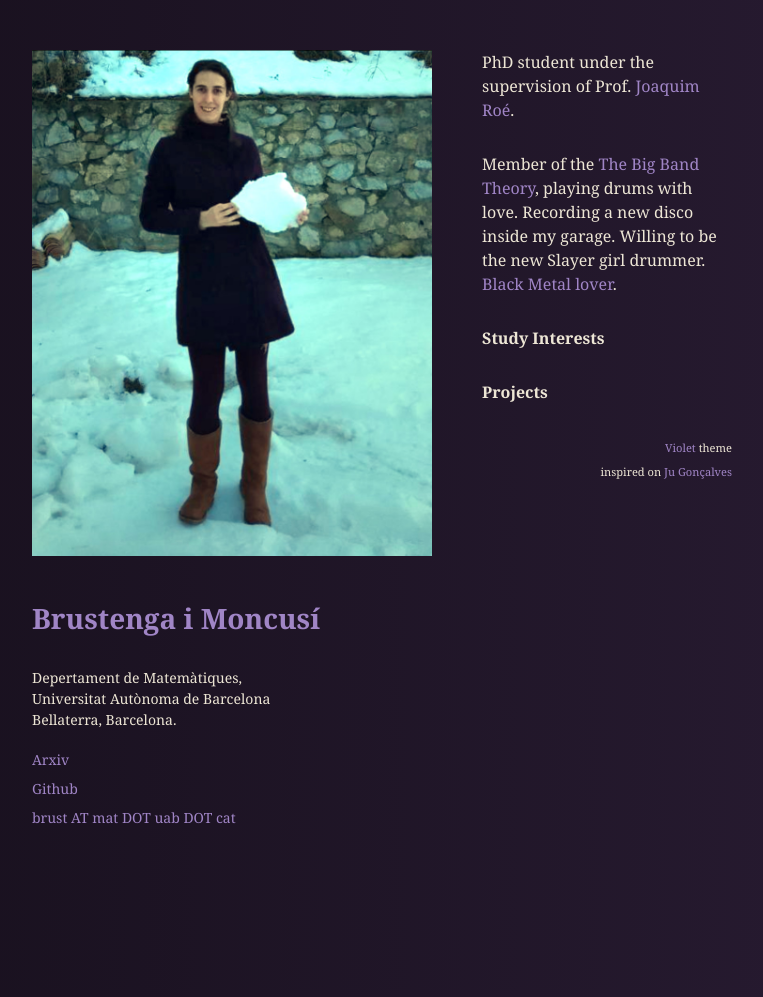
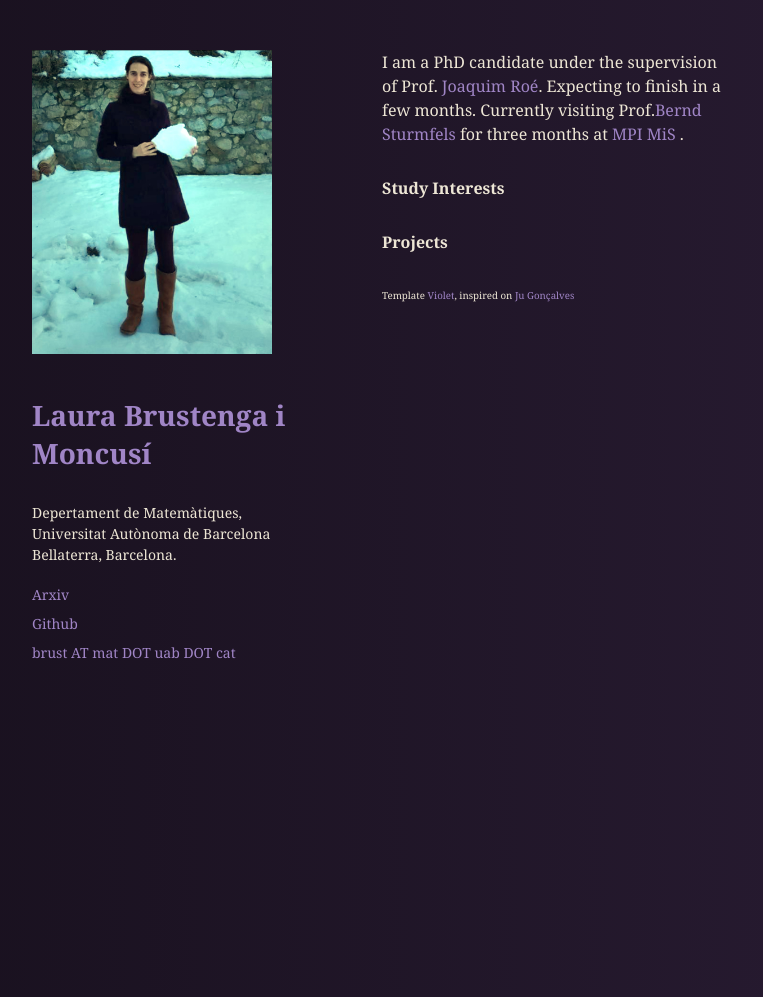
Before and after one commit to LauraBMo/LauraBMo.github.io, a Jekyll site: the page built from index.html, in a window 1280 px wide. Shown: the whole page, without its empty margins (68-831 px from the left). Built offline with Jekyll 4.4.1, drawn with Linux system fonts in a browser that asks for light colours.

Commit message:
starting to have something

```diff
--- a/_config.yml
+++ b/_config.yml
@@ -1,6 +1,7 @@
 # main text of home
-name: Brustenga i Moncusí
-bio: A Girl who lives life
+name: "Laura Brustenga i Moncusí"
+# Description to show on Google.
+bio: Personal <b>web page</b> of the mathematician <b>Laura Brustenga</b>
 
 # twitter summary info
 description: My mine mines are all yours.
@@ -15,8 +16,13 @@ url: https://LauraBMo.github.io
 # twitter: mytwitter
 github: LauraBMo
 email: brust@mat.uab.cat
-
+arxiv: "search/advanced?advanced=&terms-0-operator=AND&terms-0-term=Laura+brustenga&terms-0-field=author&terms-1-operator=OR&terms-1-term=brustenga%2C+P&terms-1-field=author&classification-physics_archives=all&classification-include_cross_list=include&date-filter_by=all_dates&date-year=&date-from_date=&date-to_date=&date-date_type=submitted_date&abstracts=show&size=50&order=-announced_date_first"
 gems:
   - jekyll-seo-tag
 
 exclude: [README.md, Gemfile, Gemfile.lock, _site, Rakefile, travis.sh, vendor]
+
+analytics :
+  provider : google
+  google :
+      tracking_id : 'UA-136324223-1'
--- a/_layouts/default.html
+++ b/_layouts/default.html
@@ -24,5 +24,13 @@ layout: compress
 </head>
 <body>
   {{ content }}
+  <footer>
+    <small>
+      <small>
+        Template <a href="https://github.com/sergiokopplin/violet">Violet</a>,
+        inspired on <a href="http://cyberglot.me/">Ju Gonçalves</a>
+      </small>
+    </small>
+  </footer>
 </body>
 </html>
--- a/_sass/header.sass
+++ b/_sass/header.sass
@@ -1,5 +1,5 @@
 header
-  width: 400px
+  width: 300px
   padding: 0 50px 150px 0
   position: relative
   float: left
@@ -9,7 +9,7 @@ header
     width: 100%
 
   img
-    width: 100%
+    width: 80%
     margin-bottom: 20px
 
   nav ul
--- a/index.html
+++ b/index.html
@@ -13,14 +13,15 @@ title: Laura la guapa
     <strong><a href="./">{{ site.name }}</a></strong>
   </h1>
 
-  <p> Depertament de Matemàtiques,</br>
+  <p>
+    Depertament de Matemàtiques,</br>
     Universitat Autònoma de Barcelona</br>
     Bellaterra, Barcelona.</br>
   </p>
 
   <nav>
     <ul>
-      <li><a href="https://arxiv.org/search/advanced?advanced=&terms-0-operator=AND&terms-0-term=Laura+brustenga&terms-0-field=author&terms-1-operator=OR&terms-1-term=brustenga%2C+P&terms-1-field=author&classification-physics_archives=all&classification-include_cross_list=include&date-filter_by=all_dates&date-year=&date-from_date=&date-to_date=&date-date_type=submitted_date&abstracts=show&size=50&order=-announced_date_first">Arxiv</a></li>
+      <li><a href="https://arxiv.org/{{ site.arxiv }}">Arxiv</a></li>
       <li><a href="https://github.com/{{ site.github }}">Github</a></li>
       <li><a href="mailto:{{ site.email }}">brust AT mat DOT uab DOT cat</a></li>
     </ul>
@@ -29,11 +30,9 @@ title: Laura la guapa
 
 <section class="content">
   <p>
-    PhD student under the supervision of Prof. <a href="http://www.mat.uab.cat/~jroe/">Joaquim Roé</a>.
-  </p>
-
-  <p>
-    Member of the <a href="https://google.com/search?q=big+bang+theory+show">The Big Band Theory</a>, playing drums with love. Recording a new disco inside my garage. Willing to be the new Slayer girl drummer. <a href="https://google.com/search?q=black+metal">Black Metal lover</a>.
+    I am a PhD candidate under the supervision of Prof. <a href="http://www.mat.uab.cat/~jroe/">Joaquim Roé</a>.
+    Expecting to finish in a few months.
+    Currently visiting Prof.<a href="https://math.berkeley.edu/~bernd/">Bernd Sturmfels</a> for three months at <a href="https://www.mis.mpg.de/">MPI MiS </a>.
   </p>
 
   <p>
@@ -43,12 +42,4 @@ title: Laura la guapa
   <p>
     <strong>Projects</strong></br>
   </p>
-  <p ALIGN=RIGHT>
-    <small>
-      <small>
-        <a href="https://github.com/sergiokopplin/violet">Violet</a> theme
-        <br> inspired on <a href="http://cyberglot.me/">Ju Gonçalves</a>
-      </small>
-    </small>
-  </p>
 </section>
```
Also changed, not shown: other parts of index.html (+1 -1 lines).
